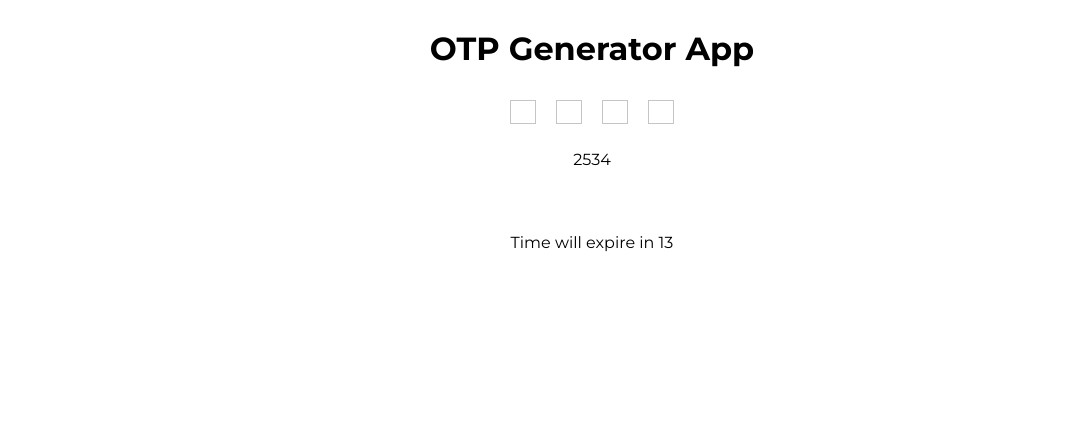
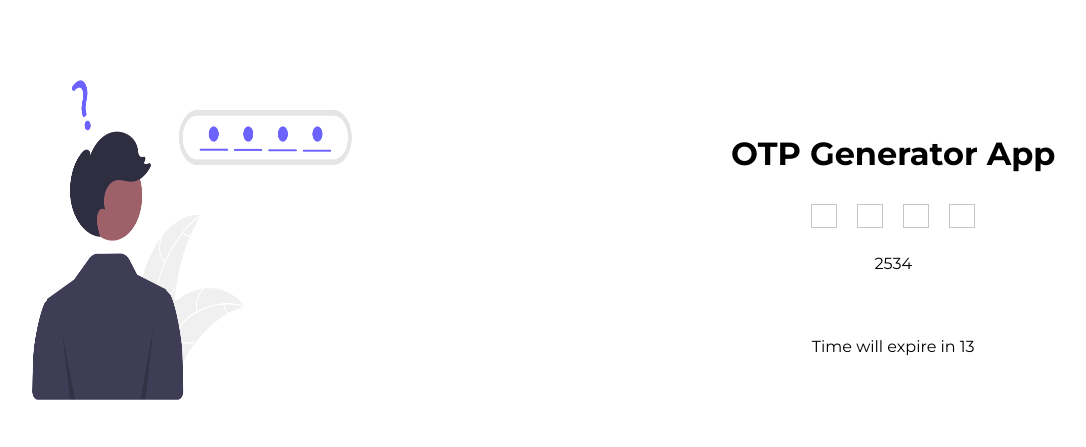
Before and after one commit to arafatmollah/JavaScript-Projects, a plain HTML site: page OTP Generator/index.html in a window 1280 px wide. Shown: the whole page, without its empty margins (48-1134 px from the left). Drawn offline with Linux system fonts and the light colour scheme.

Commit message:
image added

```diff
--- a/OTP Generator/app.js
+++ b/OTP Generator/app.js
@@ -2,6 +2,25 @@ let generate;
 let successMessage = document.getElementById('otp-validation-success');
 let failMessage = document.getElementById('otp-timing')
 let otpExpire = document.getElementById('otp-expire')
+
+
+function otpManage(){
+    let timeout = 15000;
+    let interval = 1000;
+    let slice = timeout/interval;
+
+    setInterval(function (){
+        otpExpire.innerText = `Time will expire in ${slice}`
+        slice = slice-1;
+    },interval)
+
+    setTimeout(function (){
+        otpExpire.innerText = `OTP Expire`;
+        clearInterval(otpManage)
+        generateOtp();
+    }, timeout)
+
+}
 
 
 function tackleInput(){
@@ -41,7 +60,6 @@ function validation(){
     [...field.children].forEach((element) =>{
        typeNumber = typeNumber + element.value;
     })
-    console.log(typeNumber)
 
     let result = (generate === parseInt(typeNumber, 10));
 
@@ -49,32 +67,18 @@ function validation(){
         successMessage.innerText = 'Your Otp is matched'
         successMessage.classList.remove("fail");
         successMessage.classList.add("success")
+
         // successMessage.classList.remove=(failMessage)
     }
     else{
         successMessage.innerText = 'Your otp matched failed'
         successMessage.classList.remove('success');
         successMessage.classList.add('fail')
+
     }
 }
 
-function otpManage(){
-    let timeout = 15000;
-    let interval = 1000;
-    let slice = timeout/interval;
 
-    let setInt = setInterval(function (){
-        otpExpire.innerText = `Time will expire in ${slice}`
-        slice = slice-1;
-    },interval)
-
-    setTimeout(function (){
-        otpExpire.innerText = `OTP Expire`;
-        clearInterval(otpManage)
-        generateOtp();
-    }, timeout)
-
-}
 
 
 
--- a/OTP Generator/index.html
+++ b/OTP Generator/index.html
@@ -9,6 +9,10 @@
     <title>One Time Password</title>
 </head>
 <body>
+    <div class="otp-app">
+        <div class="hero-image">
+            <img src="image.png" class="image" alt="" srcset="">
+        </div>
         <div class="container">
             <h1>OTP Generator App</h1>
             <div id="input-field" class="input-field">
@@ -21,5 +25,6 @@
             <p id="otp-validation-success"></p>
             <p id="otp-expire"></p>
         </div>
+    </div>
 </body>
 </html>
--- a/OTP Generator/style.css
+++ b/OTP Generator/style.css
@@ -3,6 +3,7 @@
 body{
     font-family: "Montserrat", sans-serif;
     font-style: normal;
+    margin: 40px;
 }
 .container{
     display: flex;
@@ -21,7 +22,8 @@ body{
     text-align: center;
 }
 .input-field .otp-box:focus{
-    border: none;
+
+    outline: brown;
 }
 .success{
     color: rgb(40, 255, 40);
@@ -33,3 +35,12 @@ body{
     border: 1px solid rgb(255, 40, 40);
     padding: 10px;
 }
+.otp-app{
+    display: grid;
+    grid-template-columns: repeat(2,1fr);
+    gap: 5px;
+}
+.image{
+    height: 400px;
+    width: 400px;
+}
```
Lines whose indentation alone changed are shown as unchanged.
